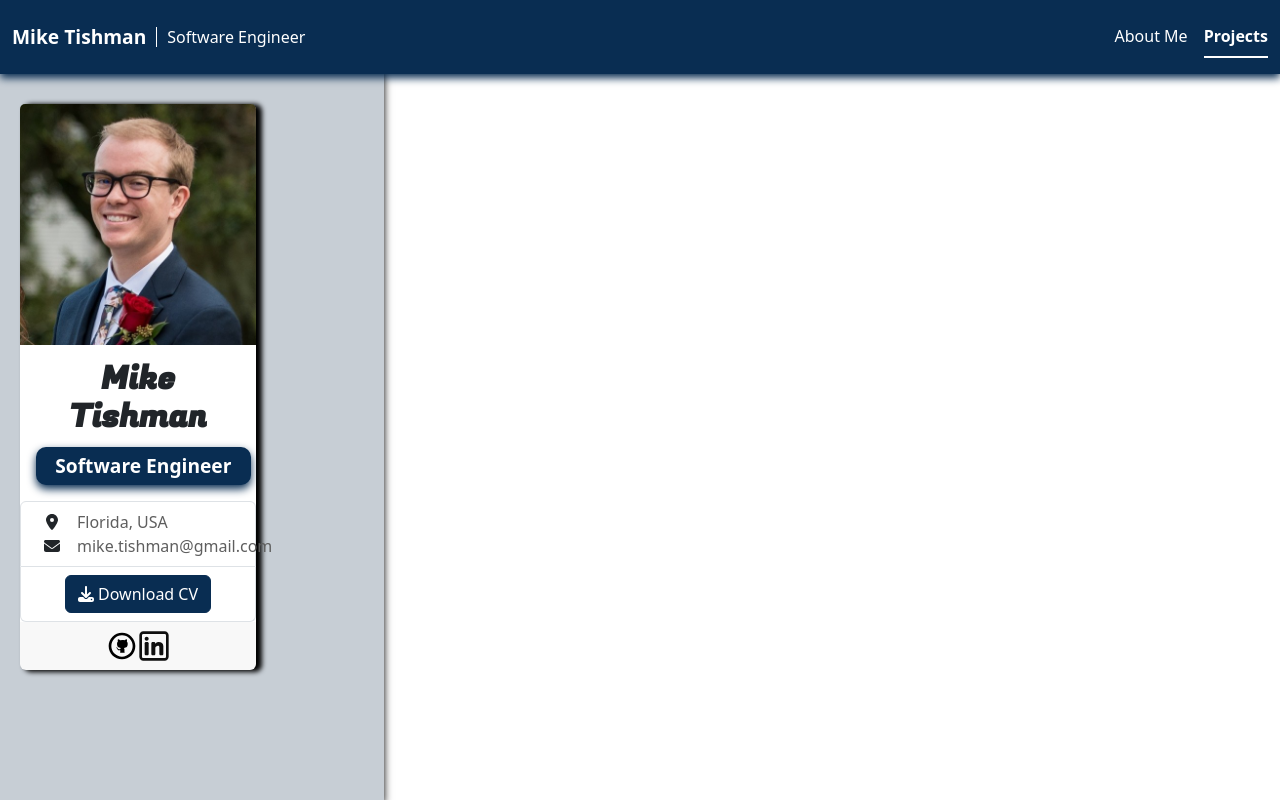
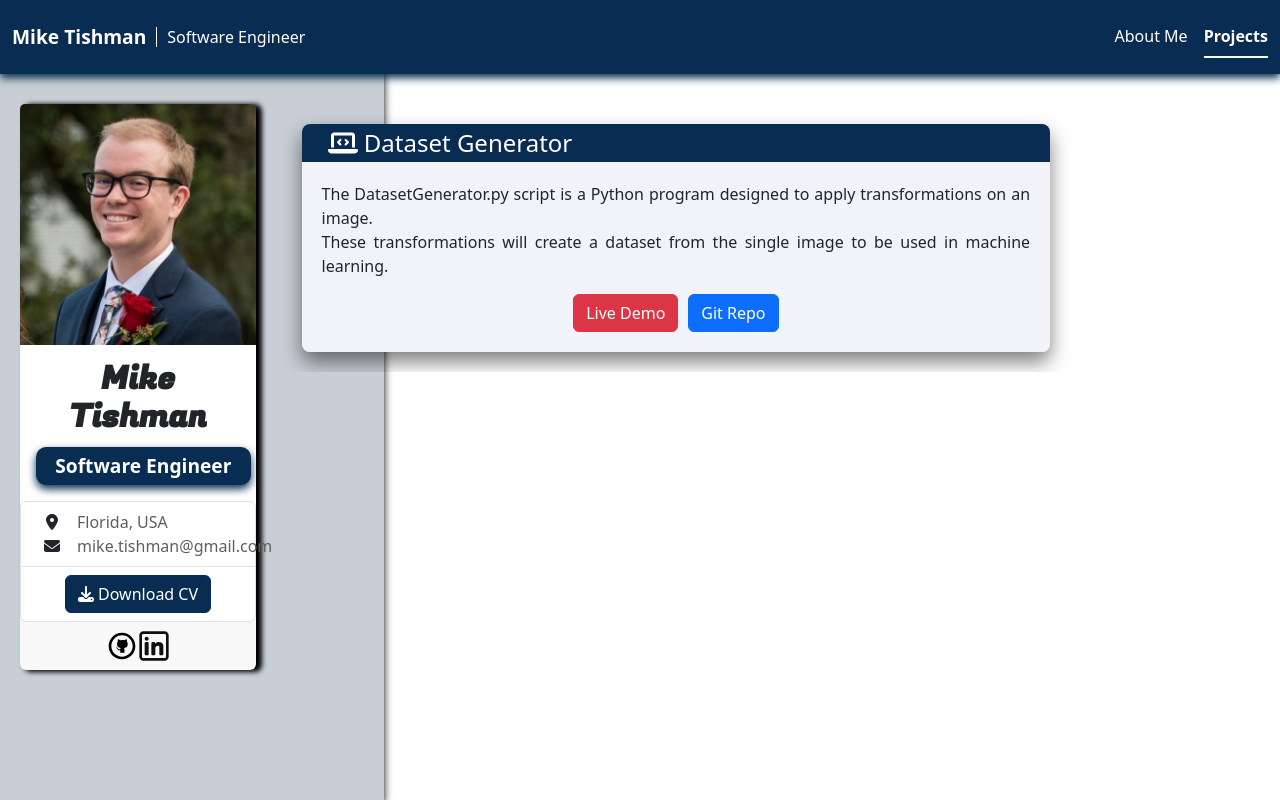
Before and after one commit to Tishinator/Tishinator.github.io, a React (Create React App) app in the folder user-page/: page / in a window 1280 px wide. Both pictures are taken after a click on the button "Projects". Built offline with nearby package versions, Linux system fonts and the light colour scheme.

Commit message:
added project page

```diff
--- a/user-page/src/App.js
+++ b/user-page/src/App.js
@@ -13,7 +13,7 @@ function App() {
   return (
     <div className="App">
       <Router>
-        <CarouselProvider>
+        <CarouselProvider> {/* This provides context for the carousel (controlled by the header) */}
           <Header />
           < Routes>
             <Route path='/' element={<Home />} />
--- /dev/null
+++ b/user-page/src/components/IconHeaderCard.js
@@ -0,0 +1,21 @@
+import React from 'react';
+import { FontAwesomeIcon } from '@fortawesome/react-fontawesome';
+import './css/IconHeaderCard.css';
+
+const IconHeaderCard = ({ title, icon, bodyContent }) => {
+
+    return (
+        <div className="icon-card-section">
+            <div className="icon-card">
+                <div className="icon-card-header">
+                    <FontAwesomeIcon icon={icon} /> <span>{title}</span>
+                </div>
+                <div className="icon-card-body">
+                    {bodyContent}
+                </div>
+            </div>
+        </div>
+    );
+};
+
+export default IconHeaderCard;
--- /dev/null
+++ b/user-page/src/components/Projects.js
@@ -0,0 +1,28 @@
+import React, { useState, useEffect } from 'react';
+import IconHeaderCard from './IconHeaderCard';
+import { faLaptopCode } from '@fortawesome/free-solid-svg-icons';
+import { Button } from 'react-bootstrap';
+
+const Projects = () => {
+    const designSkillsContent = (
+        <div>
+            <div style={{ textAlign:"justify"}}>
+                <p>The DatasetGenerator.py script is a Python program designed to apply transformations on an image.<br></br>These transformations will create a dataset from the single image to be used in machine learning.</p>
+            </div>
+            <Button variant='danger' style={{marginRight:"10px"}}>Live Demo</Button>
+            <Button variant='primary'>Git Repo</Button>
+        </div>
+    );
+
+    return (
+        <div>
+            <IconHeaderCard
+                title="Dataset Generator"
+                icon={faLaptopCode}
+                bodyContent={designSkillsContent}
+            />
+        </div>
+    );
+};
+
+export default Projects;
--- /dev/null
+++ b/user-page/src/components/css/IconHeaderCard.css
@@ -0,0 +1,51 @@
+/* SkillCard.css */
+.icon-card-section {
+    margin-top: 20px;
+    width: 80%;
+    align-self: start;
+    overflow: visible;
+}
+
+.icon-card {
+    border: none;
+
+    border-radius: 8px;
+    box-shadow: 0px 10px 20px 0px rgba(0, 0, 0, 0.5);
+    overflow: hidden;
+    position: relative;
+    margin: 20px;
+}
+
+.icon-card:hover {
+    background-size: 42%;
+}
+
+.icon-card::after {
+    content: '';
+    position: absolute;
+    top: 0;
+    right: 0;
+    bottom: 0;
+    left: 0;
+    background: rgb(241, 243, 248);
+}
+
+.icon-card-header {
+    background-color: #092d52;
+    color: white;
+    padding: 1px 10px;
+    text-align: left;
+    text-indent: 1rem;
+    position: relative;
+    z-index: 1;
+    font-size: 1.5rem;
+}
+
+.icon-card-body {
+    display: flex;
+    align-items: center;
+    padding: 20px;
+    position: relative;
+    z-index: 1;
+    width: 100%;
+}
--- a/user-page/src/pages/Home.js
+++ b/user-page/src/pages/Home.js
@@ -8,6 +8,7 @@ import ProgrammingLang from '../components/ProgrammingLang';
 import SkillSet from '../components/SkillSet';
 import { CarouselContext } from '../context/CarouselProvider';
 import useDocumentTitle from '../hooks/useDocumentTitle';
+import Projects from '../components/Projects';
 
 function Home() {
   const { index } = useContext(CarouselContext);
@@ -34,7 +35,7 @@ function Home() {
               </div>
             </Carousel.Item>
             <Carousel.Item>
-              {/* Content of the second item */}
+              <Projects />
             </Carousel.Item>
           </Carousel>
         </div>
```
Also changed, not shown: user-page/src/components/WorkExperience.js (deleted, +0 -36 lines).
